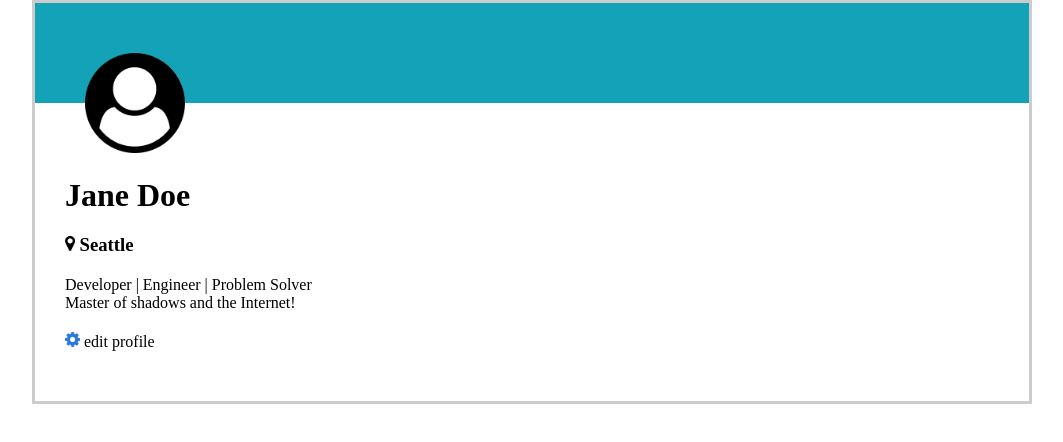
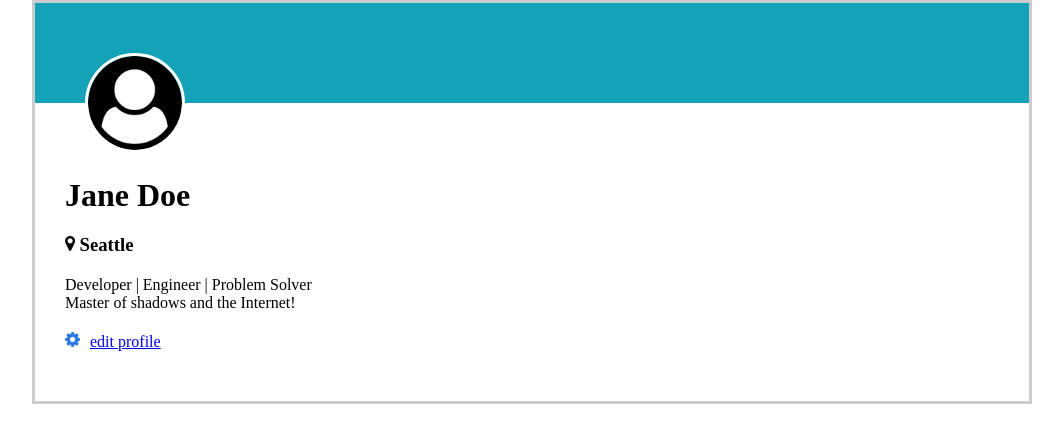
Before and after one commit to spedi123/webFundamentals, a plain HTML site: page css/userCard/index.html in a window 1280 px wide. Shown: the whole page, without its empty margins (108-1171 px from the left). Drawn offline with Linux system fonts and the light colour scheme.

Commit message:
edited userimg border

```diff
--- a/css/userCard/index.html
+++ b/css/userCard/index.html
@@ -15,14 +15,15 @@
         <div class="userInfo">
           <h1>Jane Doe</h1>
           <h3>
-            <img src="./map-marker.png" alt="mapMarker" id="mapMarker" />   Seattle
+            <img src="./map-marker.png" alt="mapMarker" id="mapMarker" />
+            Seattle
           </h3>
           <p id="detailInfo">
             Developer | Engineer | Problem Solver <br />
             Master of shadows and the Internet!
           </p>
-          <img src="./gear.png" alt="gear" id="gear" /><a href="*"></a>
-            edit profile</a
+          <img src="./gear.png" alt="gear" id="gear" /><a href="*"
+            >edit profile</a
           >
         </div>
       </div>
--- a/css/userCard/style.css
+++ b/css/userCard/style.css
@@ -32,6 +32,8 @@ h1, h3, p {
     position: relative;
     left: 50px;
     bottom: 50px;
+    border-radius: 50%;
+    border: 3px solid white;
 }
 
 #mapMarker {
@@ -40,4 +42,5 @@ h1, h3, p {
 
 #gear {
     height: 15px;
+    margin-right: 10px;;
 }
```
